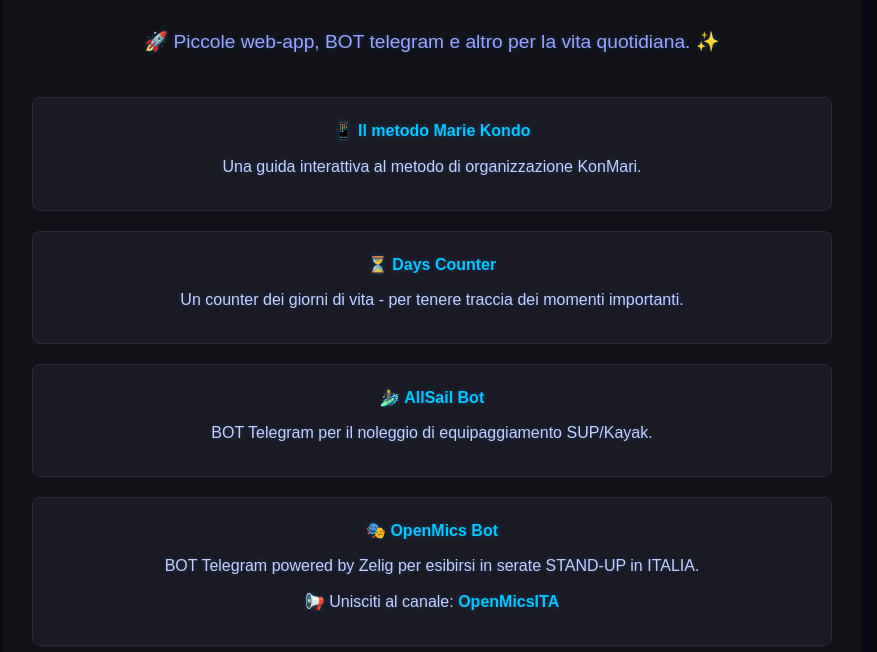
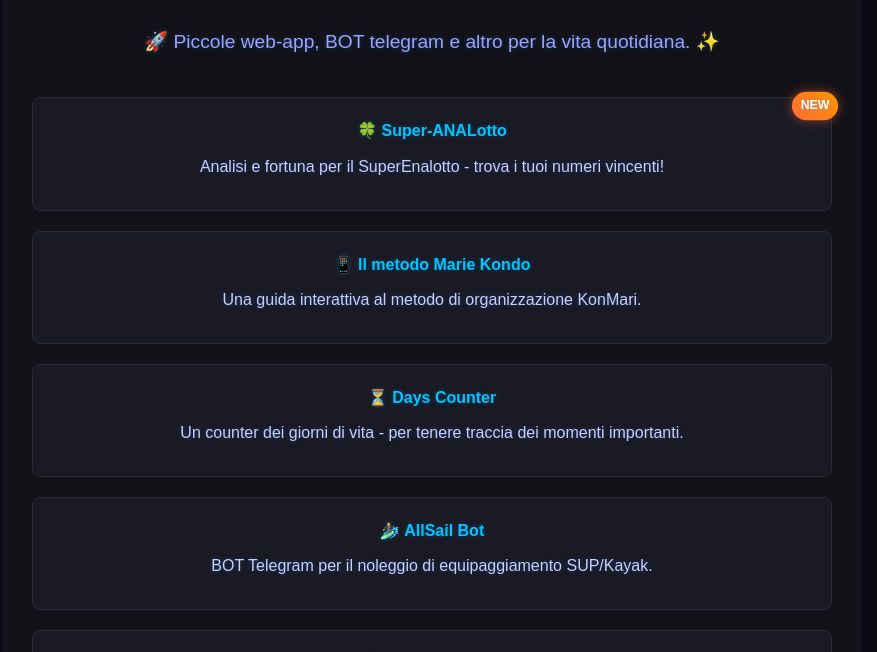
Before and after one commit to zibroncloud/homepage, a plain HTML site: page index.html in a window 1280 px wide. Shown: the part 143-795 px from the top of the page, without its empty margins (208-1085 px from the left). Drawn offline with Linux system fonts and the light colour scheme.

Commit message:
Update index.html
analotto included

```diff
--- a/index.html
+++ b/index.html
@@ -56,6 +56,7 @@
             border-radius: 8px;
             transition: all 0.3s ease;
             text-align: center;
+            position: relative;
         }
 
         .project-card:hover {
@@ -78,6 +79,27 @@
         .project-card p {
             color: #ccccff;
             margin: 10px 0;
+        }
+
+        /* Badge NEW */
+        .new-badge {
+            position: absolute;
+            top: -5px;
+            right: -5px;
+            background: linear-gradient(45deg, #ff6b35, #ff9500);
+            color: white;
+            padding: 4px 8px;
+            border-radius: 15px;
+            font-size: 0.7em;
+            font-weight: bold;
+            animation: pulse 2s infinite;
+            box-shadow: 0 0 10px rgba(255, 107, 53, 0.5);
+        }
+
+        @keyframes pulse {
+            0% { transform: scale(1); }
+            50% { transform: scale(1.1); }
+            100% { transform: scale(1); }
         }
 
         .footer {
@@ -111,6 +133,12 @@
 
         <div class="projects">
             <div class="project-card">
+                <div class="new-badge">NEW</div>
+                🍀 <a href="https://zibroncloud.github.io/super-analotto/" target="_blank">Super-ANALotto</a>
+                <p>Analisi e fortuna per il SuperEnalotto - trova i tuoi numeri vincenti!</p>
+            </div>
+
+            <div class="project-card">
                 📱 <a href="https://zibroncloud.github.io/konmarimethod/" target="_blank">Il metodo Marie Kondo</a>
                 <p>Una guida interattiva al metodo di organizzazione KonMari.</p>
             </div>
@@ -121,7 +149,7 @@
             </div>
 
             <div class="project-card">
-                🏄‍♂️ <a href="https://t.me/AllSailASD_bot" target="_blank">AllSail Bot</a>
+                🏄‍♂️ <a href="https://zibroncloud.github.io/AllSail/" target="_blank">AllSail Bot</a>
                 <p>BOT Telegram per il noleggio di equipaggiamento SUP/Kayak.</p>
             </div>
 
```
